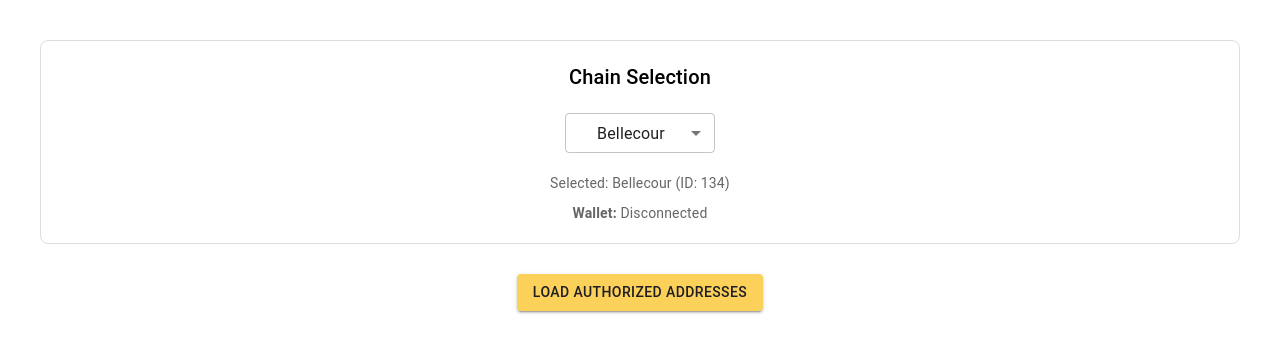
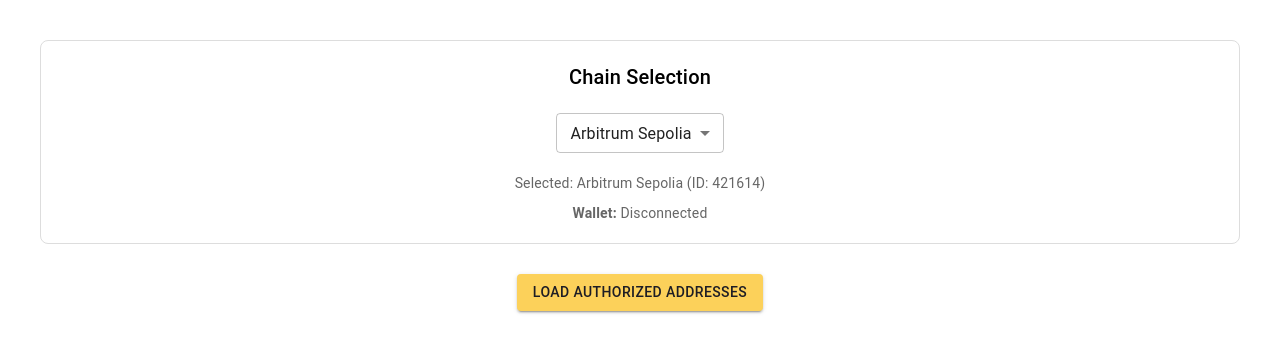
Before and after one commit to iExecBlockchainComputing/web3-telegram-sandbox, a React (Vite) app: page / in a window 1280 px wide. Shown: the top 352 px of the page. Built offline with nearby package versions, Linux system fonts and the light colour scheme.

Commit message:
Update src/App.tsx
Co-authored-by: Robin Le Caignec <72495599+Le-Caignec@users.noreply.github.com>

```diff
--- a/src/App.tsx
+++ b/src/App.tsx
@@ -22,7 +22,7 @@ import "./styles.css";
 
 export default function App() {
   const { isConnected, address } = useWalletConnection();
-  const [selectedChain, setSelectedChain] = useState(SUPPORTED_CHAINS[0].id);
+  const [selectedChain, setSelectedChain] = useState(SUPPORTED_CHAINS[2].id);
   const [loading, setLoading] = useState(false);
   const [errorMessage, setErrorMessage] = useState("");
   const [displayTable, setdisplayTable] = useState(false);
```
